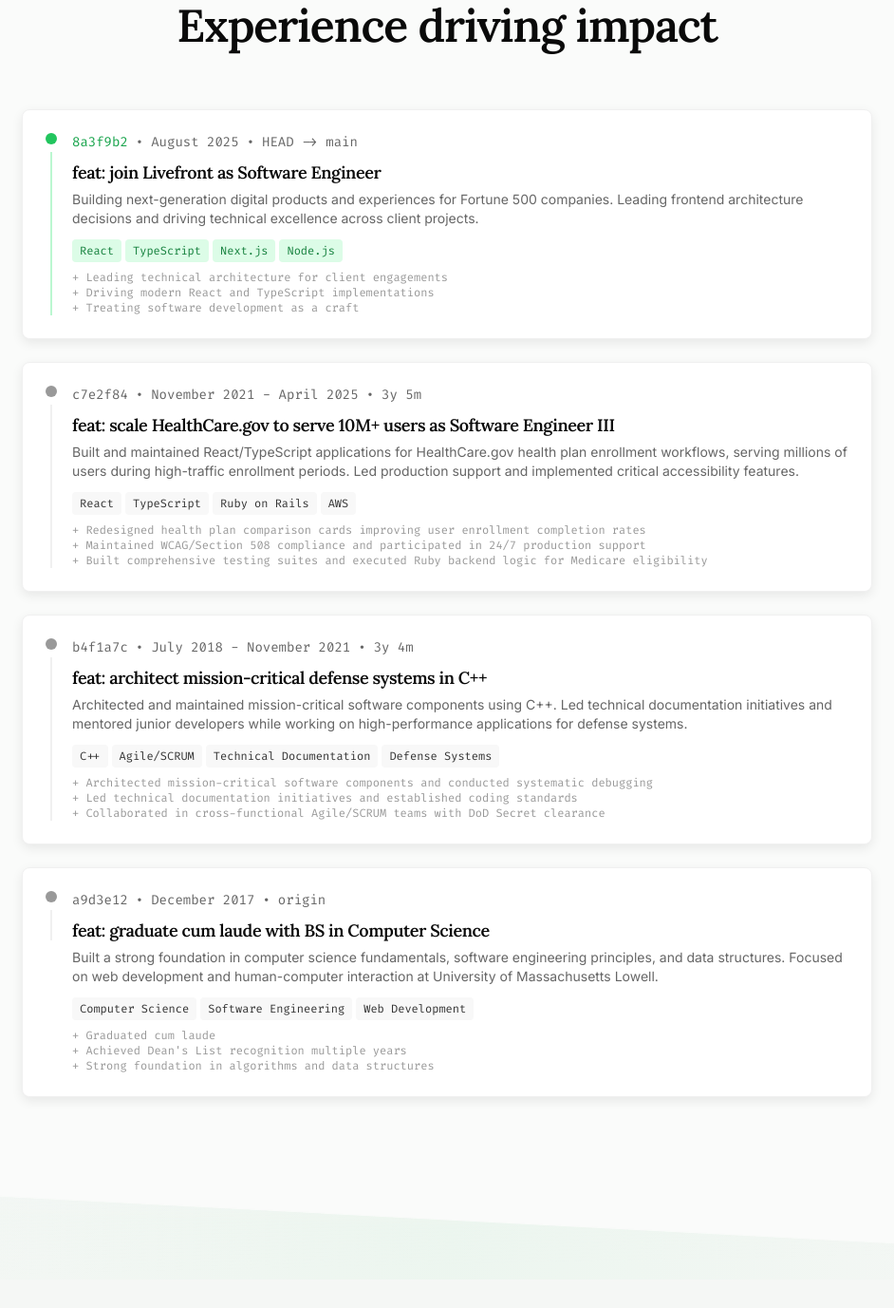
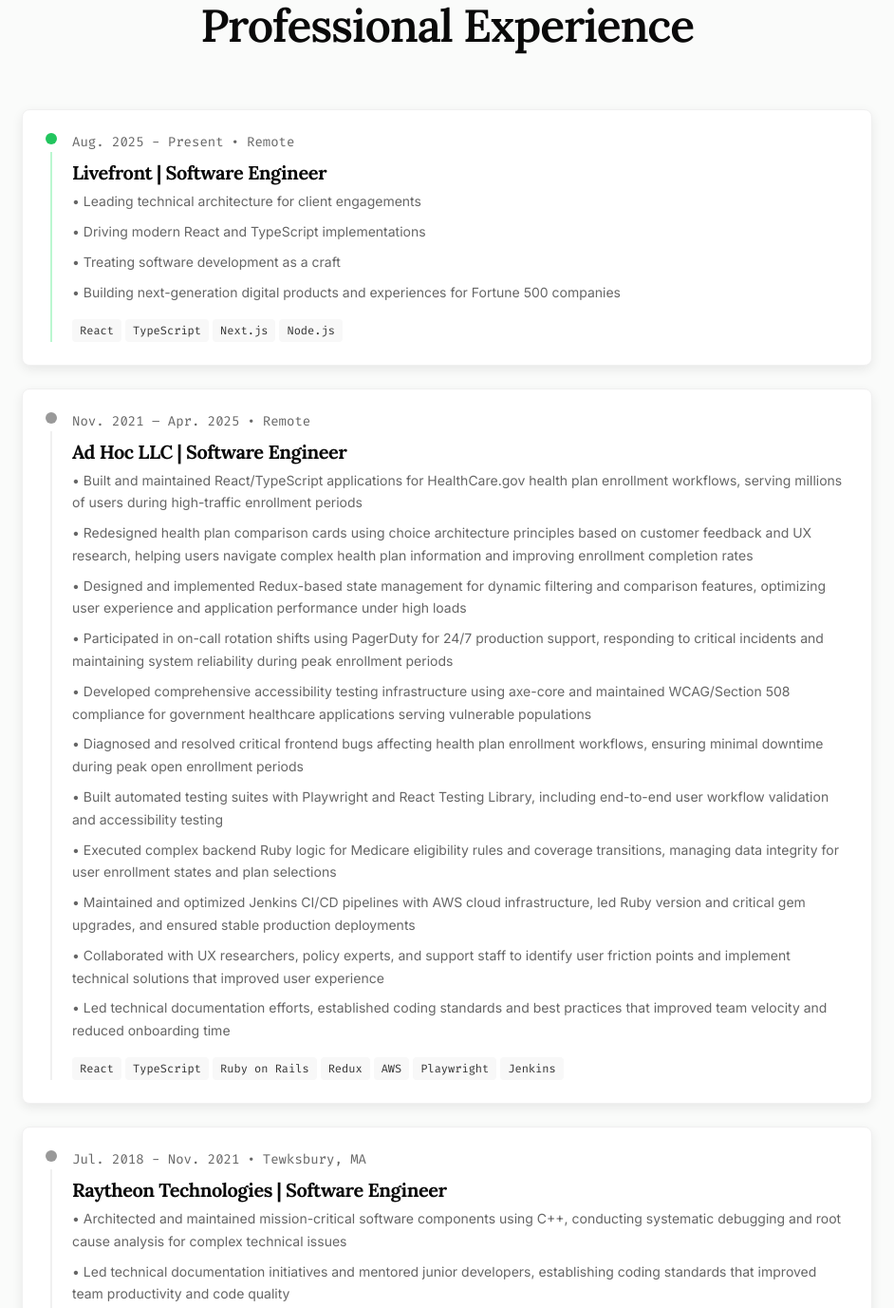
Before and after one commit to devonjhills/portfolio, an Astro site: page / in a window 1280 px wide. Shown: the part 2654-4031 px from the top of the page at 95% size, without its empty margins (169-1111 px from the left). Built offline with nearby package versions, Linux system fonts and the light colour scheme; Astro itself is replaced by a stand-in of ours; no server answers; animation ran at ten frames a second.

Commit message:
refactor: Update Experience and Projects sections with improved titles, content, and styling

```diff
--- a/src/components/Experience.astro
+++ b/src/components/Experience.astro
@@ -20,14 +20,14 @@
       <h2
         class="text-3xl sm:text-4xl lg:text-5xl font-heading font-semibold text-neutral-900 dark:text-neutral-50 mb-6 leading-tight tracking-tight"
       >
-        Experience driving impact
+        Professional Experience
       </h2>
     </div>
 
     <!-- Git Commit History Timeline -->
     <div class="max-w-4xl mx-auto">
       <div class="space-y-6">
-        <!-- Livefront Commit -->
+        <!-- Livefront Current Position -->
         <div
           class="bg-white dark:bg-neutral-900 border border-neutral-200 dark:border-neutral-800 rounded-lg shadow-soft hover:shadow-medium transition-all duration-300 animate-on-scroll"
         >
@@ -38,54 +38,49 @@
             </div>
             <div class="flex-1 min-w-0">
               <div class="flex flex-wrap items-center gap-2 mb-2">
-                <span class="font-terminal text-primary-600 dark:text-primary-400 text-sm"
-                  >8a3f9b2</span
+                <span class="text-sm text-neutral-600 dark:text-neutral-400 font-terminal"
+                  >Aug. 2025 - Present</span
                 >
                 <span class="text-neutral-600 dark:text-neutral-400 text-sm font-terminal">•</span>
                 <span class="text-sm text-neutral-600 dark:text-neutral-400 font-terminal"
-                  >August 2025</span
-                >
-                <span class="text-neutral-600 dark:text-neutral-400 text-sm font-terminal">•</span>
-                <span class="text-sm text-neutral-600 dark:text-neutral-400 font-terminal"
-                  >HEAD -> main</span
+                  >Remote</span
                 >
               </div>
-              <h3 class="text-lg font-semibold text-neutral-900 dark:text-neutral-100 mb-1">
-                feat: join Livefront as Software Engineer
+              <h3 class="text-xl font-bold text-neutral-900 dark:text-neutral-100 mb-1">
+                Livefront | Software Engineer
               </h3>
-              <p class="text-neutral-600 dark:text-neutral-300 text-sm mb-3">
-                Building next-generation digital products and experiences for Fortune 500 companies.
-                Leading frontend architecture decisions and driving technical excellence across
-                client projects.
-              </p>
-              <div class="flex flex-wrap gap-1 mb-2">
+              <div class="text-sm text-neutral-600 dark:text-neutral-300 space-y-2 mb-4">
+                <p>• Leading technical architecture for client engagements</p>
+                <p>• Driving modern React and TypeScript implementations</p>
+                <p>• Treating software development as a craft</p>
+                <p>
+                  • Building next-generation digital products and experiences for Fortune 500
+                  companies
+                </p>
+              </div>
+              <div class="flex flex-wrap gap-1">
                 <span
-                  class="inline-block px-2 py-1 bg-primary-100 dark:bg-primary-900 text-primary-700 dark:text-primary-300 text-xs font-terminal rounded"
+                  class="inline-block px-2 py-1 bg-neutral-100 dark:bg-neutral-800 text-neutral-700 dark:text-neutral-300 text-xs font-terminal rounded"
                   >React</span
                 >
                 <span
-                  class="inline-block px-2 py-1 bg-primary-100 dark:bg-primary-900 text-primary-700 dark:text-primary-300 text-xs font-terminal rounded"
+                  class="inline-block px-2 py-1 bg-neutral-100 dark:bg-neutral-800 text-neutral-700 dark:text-neutral-300 text-xs font-terminal rounded"
                   >TypeScript</span
                 >
                 <span
-                  class="inline-block px-2 py-1 bg-primary-100 dark:bg-primary-900 text-primary-700 dark:text-primary-300 text-xs font-terminal rounded"
+                  class="inline-block px-2 py-1 bg-neutral-100 dark:bg-neutral-800 text-neutral-700 dark:text-neutral-300 text-xs font-terminal rounded"
                   >Next.js</span
                 >
                 <span
-                  class="inline-block px-2 py-1 bg-primary-100 dark:bg-primary-900 text-primary-700 dark:text-primary-300 text-xs font-terminal rounded"
+                  class="inline-block px-2 py-1 bg-neutral-100 dark:bg-neutral-800 text-neutral-700 dark:text-neutral-300 text-xs font-terminal rounded"
                   >Node.js</span
                 >
-              </div>
-              <div class="text-xs text-neutral-500 dark:text-neutral-400 font-terminal">
-                + Leading technical architecture for client engagements<br />
-                + Driving modern React and TypeScript implementations<br />
-                + Treating software development as a craft
               </div>
             </div>
           </div>
         </div>
 
-        <!-- Ad Hoc LLC Commit -->
+        <!-- Ad Hoc LLC -->
         <div
           class="bg-white dark:bg-neutral-900 border border-neutral-200 dark:border-neutral-800 rounded-lg shadow-soft hover:shadow-medium transition-all duration-300 animate-on-scroll"
         >
@@ -96,27 +91,72 @@
             </div>
             <div class="flex-1 min-w-0">
               <div class="flex flex-wrap items-center gap-2 mb-2">
-                <span class="font-terminal text-neutral-600 dark:text-neutral-400 text-sm"
-                  >c7e2f84</span
+                <span class="text-sm text-neutral-600 dark:text-neutral-400 font-terminal"
+                  >Nov. 2021 – Apr. 2025</span
                 >
                 <span class="text-neutral-600 dark:text-neutral-400 text-sm font-terminal">•</span>
                 <span class="text-sm text-neutral-600 dark:text-neutral-400 font-terminal"
-                  >November 2021 - April 2025</span
-                >
-                <span class="text-neutral-600 dark:text-neutral-400 text-sm font-terminal">•</span>
-                <span class="text-sm text-neutral-600 dark:text-neutral-400 font-terminal"
-                  >3y 5m</span
+                  >Remote</span
                 >
               </div>
-              <h3 class="text-lg font-semibold text-neutral-900 dark:text-neutral-100 mb-1">
-                feat: scale HealthCare.gov to serve 10M+ users as Software Engineer III
+              <h3 class="text-xl font-bold text-neutral-900 dark:text-neutral-100 mb-1">
+                Ad Hoc LLC | Software Engineer
               </h3>
-              <p class="text-neutral-600 dark:text-neutral-300 text-sm mb-3">
-                Built and maintained React/TypeScript applications for HealthCare.gov health plan
-                enrollment workflows, serving millions of users during high-traffic enrollment
-                periods. Led production support and implemented critical accessibility features.
-              </p>
-              <div class="flex flex-wrap gap-1 mb-2">
+              <div class="text-sm text-neutral-600 dark:text-neutral-300 space-y-2 mb-4">
+                <p>
+                  • Built and maintained React/TypeScript applications for HealthCare.gov health
+                  plan enrollment workflows, serving millions of users during high-traffic
+                  enrollment periods
+                </p>
+                <p>
+                  • Redesigned health plan comparison cards using choice architecture principles
+                  based on customer feedback and UX research, helping users navigate complex health
+                  plan information and improving enrollment completion rates
+                </p>
+                <p>
+                  • Designed and implemented Redux-based state management for dynamic filtering and
+                  comparison features, optimizing user experience and application performance under
+                  high loads
+                </p>
+                <p>
+                  • Participated in on-call rotation shifts using PagerDuty for 24/7 production
+                  support, responding to critical incidents and maintaining system reliability
+                  during peak enrollment periods
+                </p>
+                <p>
+                  • Developed comprehensive accessibility testing infrastructure using axe-core and
+                  maintained WCAG/Section 508 compliance for government healthcare applications
+                  serving vulnerable populations
+                </p>
+                <p>
+                  • Diagnosed and resolved critical frontend bugs affecting health plan enrollment
+                  workflows, ensuring minimal downtime during peak open enrollment periods
+                </p>
+                <p>
+                  • Built automated testing suites with Playwright and React Testing Library,
+                  including end-to-end user workflow validation and accessibility testing
+                </p>
+                <p>
+                  • Executed complex backend Ruby logic for Medicare eligibility rules and coverage
+                  transitions, managing data integrity for user enrollment states and plan
+                  selections
+                </p>
+                <p>
+                  • Maintained and optimized Jenkins CI/CD pipelines with AWS cloud infrastructure,
+                  led Ruby version and critical gem upgrades, and ensured stable production
+                  deployments
+                </p>
+                <p>
+                  • Collaborated with UX researchers, policy experts, and support staff to identify
+                  user friction points and implement technical solutions that improved user
+                  experience
+                </p>
+                <p>
+                  • Led technical documentation efforts, established coding standards and best
+                  practices that improved team velocity and reduced onboarding time
+                </p>
+              </div>
+              <div class="flex flex-wrap gap-1">
                 <span
                   class="inline-block px-2 py-1 bg-neutral-100 dark:bg-neutral-800 text-neutral-700 dark:text-neutral-300 text-xs font-terminal rounded"
                   >React</span
@@ -131,21 +171,26 @@
                 >
                 <span
                   class="inline-block px-2 py-1 bg-neutral-100 dark:bg-neutral-800 text-neutral-700 dark:text-neutral-300 text-xs font-terminal rounded"
+                  >Redux</span
+                >
+                <span
+                  class="inline-block px-2 py-1 bg-neutral-100 dark:bg-neutral-800 text-neutral-700 dark:text-neutral-300 text-xs font-terminal rounded"
                   >AWS</span
                 >
-              </div>
-              <div class="text-xs text-neutral-500 dark:text-neutral-400 font-terminal">
-                + Redesigned health plan comparison cards improving user enrollment completion rates<br
-                />
-                + Maintained WCAG/Section 508 compliance and participated in 24/7 production support<br
-                />
-                + Built comprehensive testing suites and executed Ruby backend logic for Medicare eligibility
+                <span
+                  class="inline-block px-2 py-1 bg-neutral-100 dark:bg-neutral-800 text-neutral-700 dark:text-neutral-300 text-xs font-terminal rounded"
+                  >Playwright</span
+                >
+                <span
+                  class="inline-block px-2 py-1 bg-neutral-100 dark:bg-neutral-800 text-neutral-700 dark:text-neutral-300 text-xs font-terminal rounded"
+                  >Jenkins</span
+                >
               </div>
             </div>
           </div>
         </div>
 
-        <!-- Raytheon Technologies Commit -->
+        <!-- Raytheon Technologies -->
         <div
           class="bg-white dark:bg-neutral-900 border border-neutral-200 dark:border-neutral-800 rounded-lg shadow-soft hover:shadow-medium transition-all duration-300 animate-on-scroll"
         >
@@ -156,27 +201,34 @@
             </div>
             <div class="flex-1 min-w-0">
               <div class="flex flex-wrap items-center gap-2 mb-2">
-                <span class="font-terminal text-neutral-600 dark:text-neutral-400 text-sm"
-                  >b4f1a7c</span
+                <span class="text-sm text-neutral-600 dark:text-neutral-400 font-terminal"
+                  >Jul. 2018 - Nov. 2021</span
                 >
                 <span class="text-neutral-600 dark:text-neutral-400 text-sm font-terminal">•</span>
                 <span class="text-sm text-neutral-600 dark:text-neutral-400 font-terminal"
-                  >July 2018 - November 2021</span
-                >
-                <span class="text-neutral-600 dark:text-neutral-400 text-sm font-terminal">•</span>
-                <span class="text-sm text-neutral-600 dark:text-neutral-400 font-terminal"
-                  >3y 4m</span
+                  >Tewksbury, MA</span
                 >
               </div>
-              <h3 class="text-lg font-semibold text-neutral-900 dark:text-neutral-100 mb-1">
-                feat: architect mission-critical defense systems in C++
+              <h3 class="text-xl font-bold text-neutral-900 dark:text-neutral-100 mb-1">
+                Raytheon Technologies | Software Engineer
               </h3>
-              <p class="text-neutral-600 dark:text-neutral-300 text-sm mb-3">
-                Architected and maintained mission-critical software components using C++. Led
-                technical documentation initiatives and mentored junior developers while working on
-                high-performance applications for defense systems.
-              </p>
-              <div class="flex flex-wrap gap-1 mb-2">
+              <div class="text-sm text-neutral-600 dark:text-neutral-300 space-y-2 mb-4">
+                <p>
+                  • Architected and maintained mission-critical software components using C++,
+                  conducting systematic debugging and root cause analysis for complex technical
+                  issues
+                </p>
+                <p>
+                  • Led technical documentation initiatives and mentored junior developers,
+                  establishing coding standards that improved team productivity and code quality
+                </p>
+                <p>
+                  • Collaborated in cross-functional Agile/SCRUM teams to deliver high-performance
+                  applications on schedule while maintaining quality standards
+                </p>
+                <p>• Acquired a DoD Secret clearance for job duties</p>
+              </div>
+              <div class="flex flex-wrap gap-1">
                 <span
                   class="inline-block px-2 py-1 bg-neutral-100 dark:bg-neutral-800 text-neutral-700 dark:text-neutral-300 text-xs font-terminal rounded"
                   >C++</span
@@ -187,24 +239,18 @@
                 >
                 <span
                   class="inline-block px-2 py-1 bg-neutral-100 dark:bg-neutral-800 text-neutral-700 dark:text-neutral-300 text-xs font-terminal rounded"
-                  >Technical Documentation</span
+                  >DoD Secret Clearance</span
                 >
                 <span
                   class="inline-block px-2 py-1 bg-neutral-100 dark:bg-neutral-800 text-neutral-700 dark:text-neutral-300 text-xs font-terminal rounded"
-                  >Defense Systems</span
+                  >Technical Documentation</span
                 >
-              </div>
-              <div class="text-xs text-neutral-500 dark:text-neutral-400 font-terminal">
-                + Architected mission-critical software components and conducted systematic
-                debugging<br />
-                + Led technical documentation initiatives and established coding standards<br />
-                + Collaborated in cross-functional Agile/SCRUM teams with DoD Secret clearance
               </div>
             </div>
           </div>
         </div>
 
-        <!-- Education Commit -->
+        <!-- Education -->
         <div
           class="bg-white dark:bg-neutral-900 border border-neutral-200 dark:border-neutral-800 rounded-lg shadow-soft hover:shadow-medium transition-all duration-300 animate-on-scroll"
         >
@@ -215,44 +261,34 @@
             </div>
             <div class="flex-1 min-w-0">
               <div class="flex flex-wrap items-center gap-2 mb-2">
-                <span class="font-terminal text-neutral-600 dark:text-neutral-400 text-sm"
-                  >a9d3e12</span
+                <span class="text-sm text-neutral-600 dark:text-neutral-400 font-terminal"
+                  >Dec. 2017</span
                 >
                 <span class="text-neutral-600 dark:text-neutral-400 text-sm font-terminal">•</span>
                 <span class="text-sm text-neutral-600 dark:text-neutral-400 font-terminal"
-                  >December 2017</span
-                >
-                <span class="text-neutral-600 dark:text-neutral-400 text-sm font-terminal">•</span>
-                <span class="text-sm text-neutral-600 dark:text-neutral-400 font-terminal"
-                  >origin</span
+                  >Lowell, MA</span
                 >
               </div>
-              <h3 class="text-lg font-semibold text-neutral-900 dark:text-neutral-100 mb-1">
-                feat: graduate cum laude with BS in Computer Science
+              <h3 class="text-xl font-bold text-neutral-900 dark:text-neutral-100 mb-1">
+                University of Massachusetts Lowell | BS Computer Science
               </h3>
-              <p class="text-neutral-600 dark:text-neutral-300 text-sm mb-3">
-                Built a strong foundation in computer science fundamentals, software engineering
-                principles, and data structures. Focused on web development and human-computer
-                interaction at University of Massachusetts Lowell.
-              </p>
-              <div class="flex flex-wrap gap-1 mb-2">
+              <div class="text-sm text-neutral-600 dark:text-neutral-300 space-y-2 mb-4">
+                <p>• Graduated cum laude</p>
+                <p>• Achieved Dean's List recognition multiple years</p>
+              </div>
+              <div class="flex flex-wrap gap-1">
                 <span
                   class="inline-block px-2 py-1 bg-neutral-100 dark:bg-neutral-800 text-neutral-700 dark:text-neutral-300 text-xs font-terminal rounded"
                   >Computer Science</span
                 >
                 <span
                   class="inline-block px-2 py-1 bg-neutral-100 dark:bg-neutral-800 text-neutral-700 dark:text-neutral-300 text-xs font-terminal rounded"
-                  >Software Engineering</span
+                  >Cum Laude</span
                 >
                 <span
                   class="inline-block px-2 py-1 bg-neutral-100 dark:bg-neutral-800 text-neutral-700 dark:text-neutral-300 text-xs font-terminal rounded"
-                  >Web Development</span
+                  >Dean's List</span
                 >
-              </div>
-              <div class="text-xs text-neutral-500 dark:text-neutral-400 font-terminal">
-                + Graduated cum laude<br />
-                + Achieved Dean's List recognition multiple years<br />
-                + Strong foundation in algorithms and data structures
               </div>
             </div>
           </div>
```
Also changed, not shown: src/components/ProjectsOptimized.astro (+4 -7 lines).
